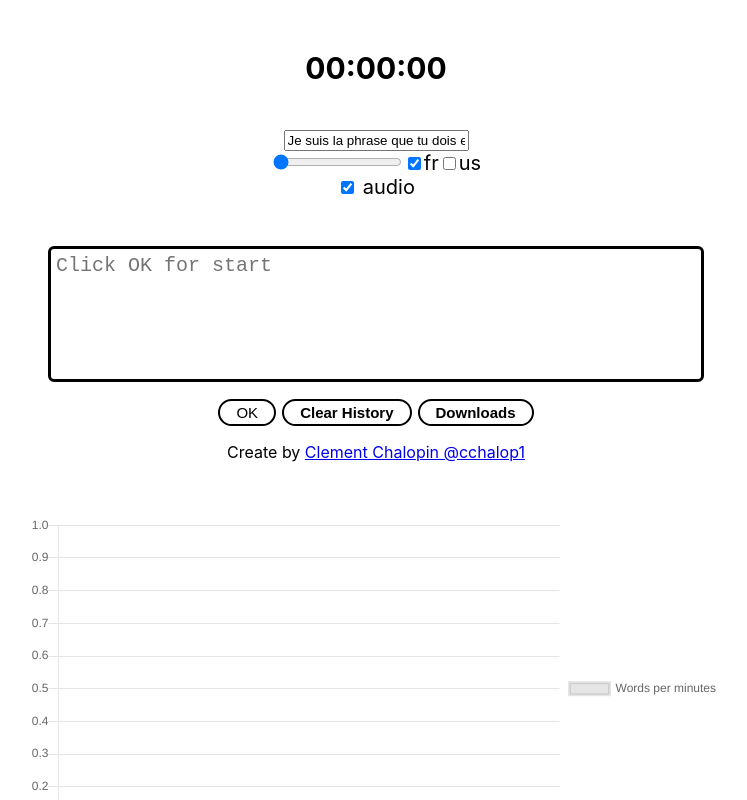
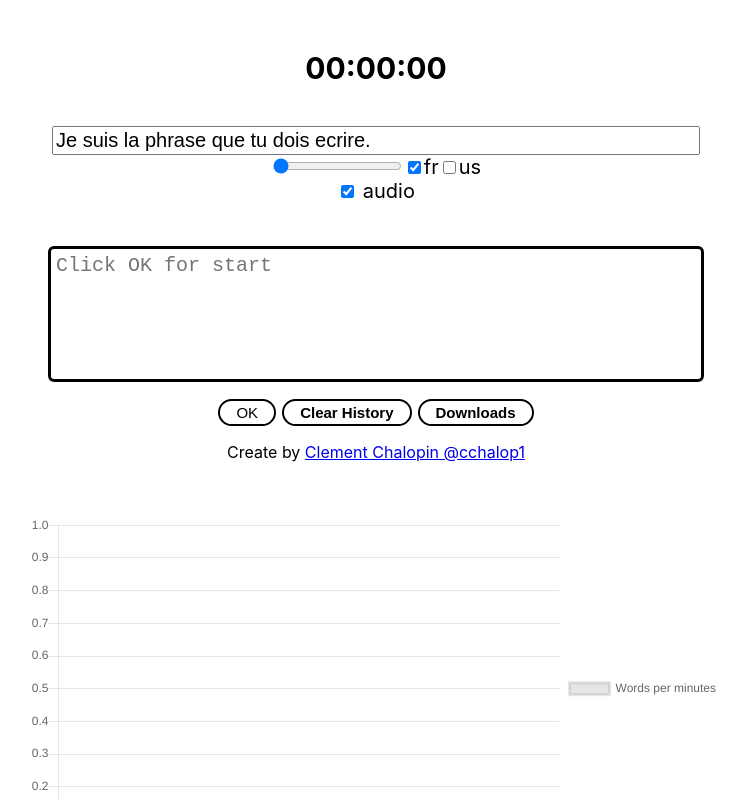
Before and after one commit to cchalop1/TapText, a React (Create React App) app: page / in a window 1280 px wide. Both pictures are taken after a click on the button "Edit". Shown: the whole page, without its empty margins (264-1011 px from the left). Built offline with nearby package versions, Linux system fonts and the light colour scheme.

Commit message:
fix: input init text

```diff
--- a/src/components/EditOption.tsx
+++ b/src/components/EditOption.tsx
@@ -37,9 +37,10 @@ export const EditOption: React.FC<Props> = (props) => {
     return (<div className="option"><input
         type='text'
         value={props.intiText}
+        className="initText"
         onChange={(e) => props.setText(e.target.value)} />
         <div>
-            <input type="range" min="1" max="40" value={nbWords} className="nb-words" onChange={(e) => {
+            <input type="range" min="1" max="30" value={nbWords} className="nb-words" onChange={(e) => {
                 const nb: number = Number(e.target.value);
                 setNbWords(nb);
                 props.setInitText(buildRandomString(nb));
--- a/src/style/editor.css
+++ b/src/style/editor.css
@@ -23,6 +23,13 @@
     margin-top: 20px;
 }
 
+.option input {
+    font-size: 20px;
+}
+.initText {
+    width: 50%;
+}
+
 .editor {
     height: 15vh;
     width: 50%;
```
